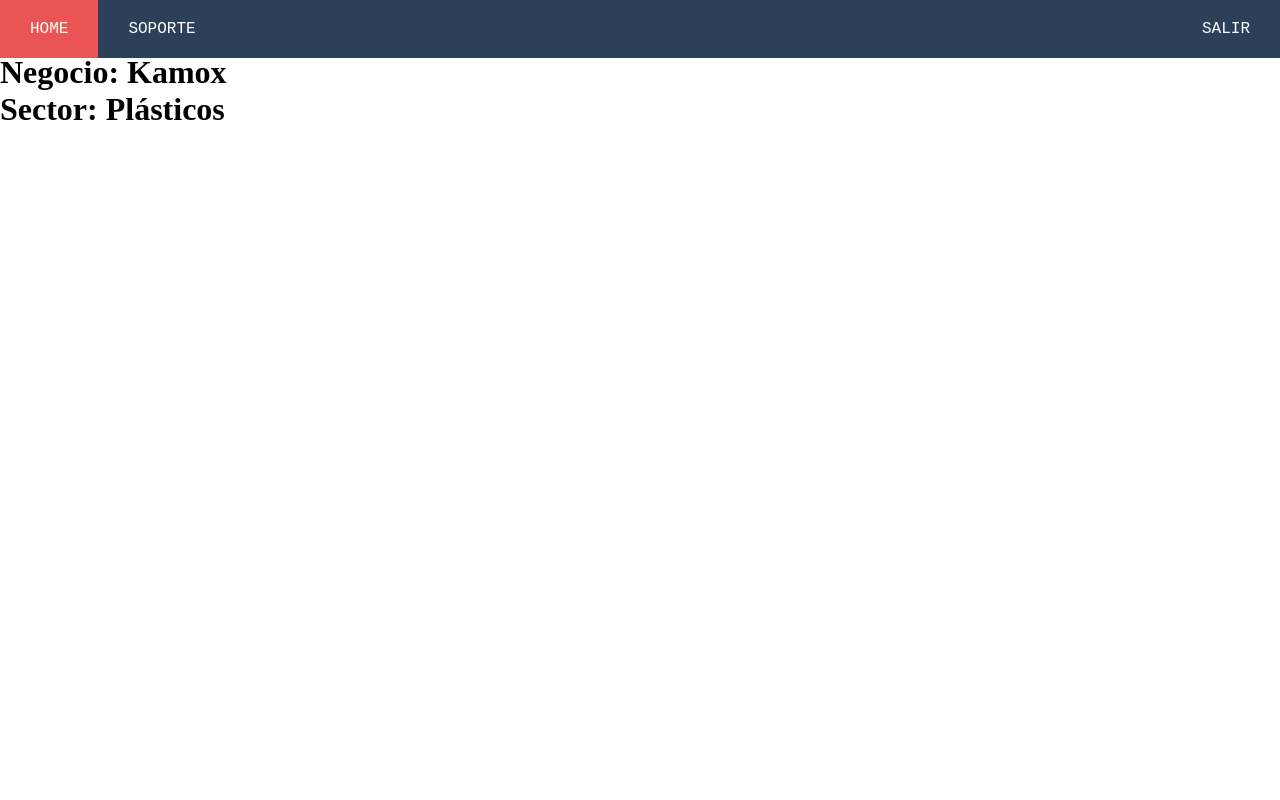
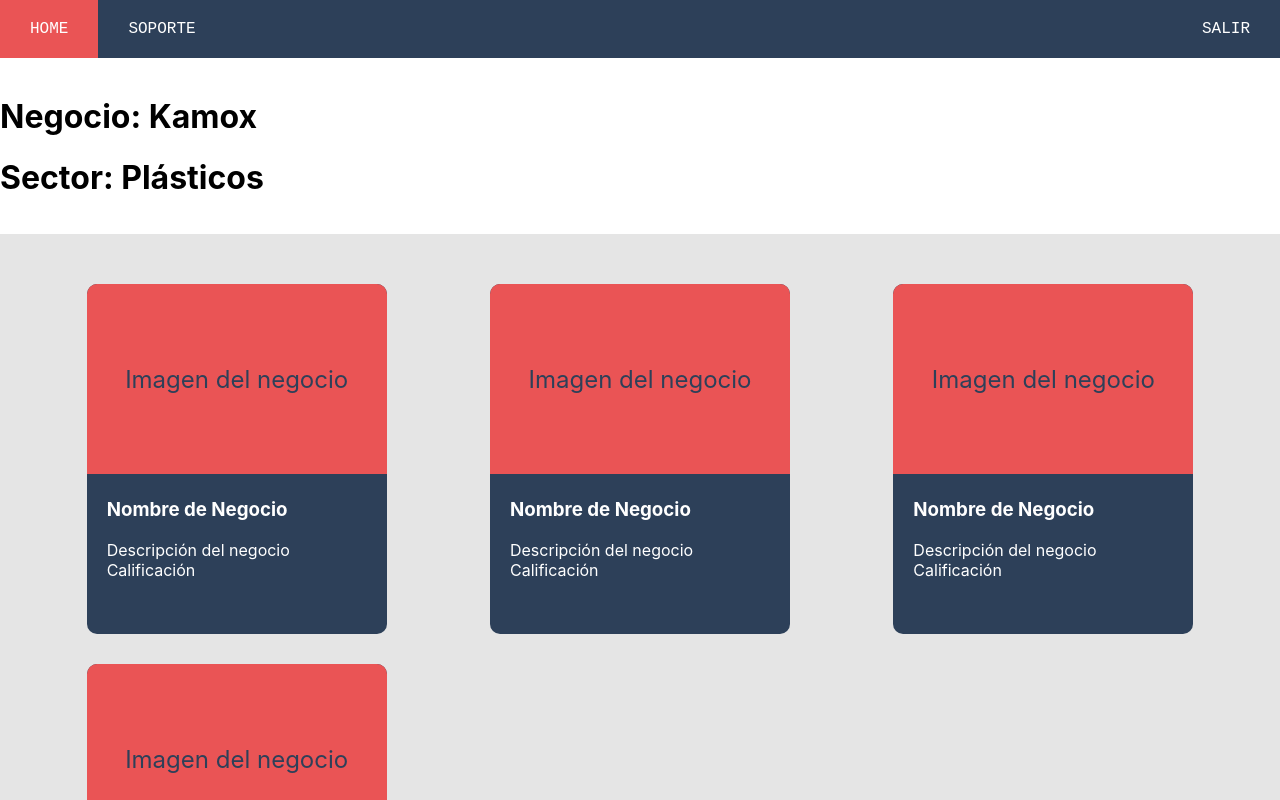
Before and after one commit to andresgobl98/our-market, a React (Create React App) app: page / in a window 1280 px wide. Shown: the top 800 px of the page. Built offline with nearby package versions, Linux system fonts and the light colour scheme.

Commit message:
Added Dashboard with Post elements

```diff
--- a/src/App.js
+++ b/src/App.js
@@ -1,8 +1,11 @@
 import React from 'react'
-import './App.css';
+import './styles/App.css';
+import Post from './Post.js'
+import Slider from './Slider.js'
 
 function App() {
     return (
+        <>
         <div className="navbar-collapse">
             <ul className="ul">
                 <li className="li-left"><a href="#">HOME</a></li>
@@ -12,7 +15,15 @@
                 <li className="li-right"><a href="#">SALIR</a></li>
             </ul>
 	    </div>
+        <Slider />
+        <div className="dashboard">
+            <Post />
+            <Post />
+            <Post />
+            <Post />
+        </div>
+        </>
     );
 }
 
-export default App
+export default App;
--- /dev/null
+++ b/src/Post.js
@@ -0,0 +1,17 @@
+import React from 'react';
+import './styles/Post.css';
+
+function Post(){
+    return(
+        <div className="post">
+            <div className="imgCont">Imagen del negocio</div>
+            <div className="description">
+                <h3>Nombre de Negocio</h3>
+                <p>Descripción del negocio</p>
+                <span>Calificación</span>
+            </div>
+        </div>
+    );
+}
+
+export default Post;
--- a/src/Slider.js
+++ b/src/Slider.js
@@ -1,5 +1,5 @@
 import React from 'react'
-import './Slider.css';
+import './styles/Slider.css';
 
 
 
--- a/src/index.js
+++ b/src/index.js
@@ -1,7 +1,7 @@
 import React from 'react';
 import ReactDOM from 'react-dom';
 import App from './App';
-import Slider from './Slider';
+import './styles/index.css';
 import * as serviceWorker from './serviceWorker';
 
 ReactDOM.render(
@@ -11,11 +11,4 @@
   document.getElementById('root')
 );
 
-ReactDOM.render(
-  <React.StrictMode>
-    <Slider />
-  </React.StrictMode>,
-  document.getElementById('sliderIMG')
-);
-
 serviceWorker.unregister();
--- a/src/App.css
+++ b/src/styles/App.css
@@ -1,7 +1,3 @@
-*{
-    padding: 0;
-    margin: 0;
-  }
 
 .navbar-collapse{
     background: #2d4059;
@@ -56,7 +52,15 @@
     background: #ea5455;
   }
 
-
+.dashboard {
+    margin: 0;
+    padding: 50px;
+    background-color: #e5e5e5;
+    display: grid;
+    grid-template-columns: repeat(3, minmax(170px, auto));
+    grid-template-rows: repeat(4, minmax(200px, auto));
+    grid-gap: 30px;
+}
 
   /* ----------------- COLORS -----------------
   2d4059
--- /dev/null
+++ b/src/styles/Post.css
@@ -0,0 +1,35 @@
+.post {
+    margin: auto;
+    padding: 0;
+    height: 350px;
+    width: 300px;
+    border-radius: 10px;
+    background-color: #2d4059;
+    color: #fff;
+}
+
+.imgCont {
+    margin: 0;
+    padding: 0;
+    border-top-right-radius: 10px;
+    border-top-left-radius: 10px;
+    height: 190px;
+    background-color: #ea5455;
+    /*Esta parte es solo mientras hay texto*/
+    display: flex;
+    justify-content: center;
+    align-items: center;
+    font-size: 1.5em;
+    color: #2d4059;
+}
+
+.description {
+    margin: 0;
+    padding-top: 5px;
+    padding-left: 20px;
+}
+
+.description > p {
+    margin: 0;
+    padding: 0;
+}
--- /dev/null
+++ b/src/styles/index.css
@@ -0,0 +1,13 @@
+body, html {
+  height: 100%;
+  width: 100%;
+}
+
+body {
+    margin: 0;
+    font-family: -apple-system, BlinkMacSystemFont, 'Segoe UI', 'Roboto', 'Oxygen',
+      'Ubuntu', 'Cantarell', 'Fira Sans', 'Droid Sans', 'Helvetica Neue',
+      sans-serif;
+    -webkit-font-smoothing: antialiased;
+    -moz-osx-font-smoothing: grayscale;
+}
```
Also changed, not shown: src/styles/Slider.css (renamed from src/Slider.css).
